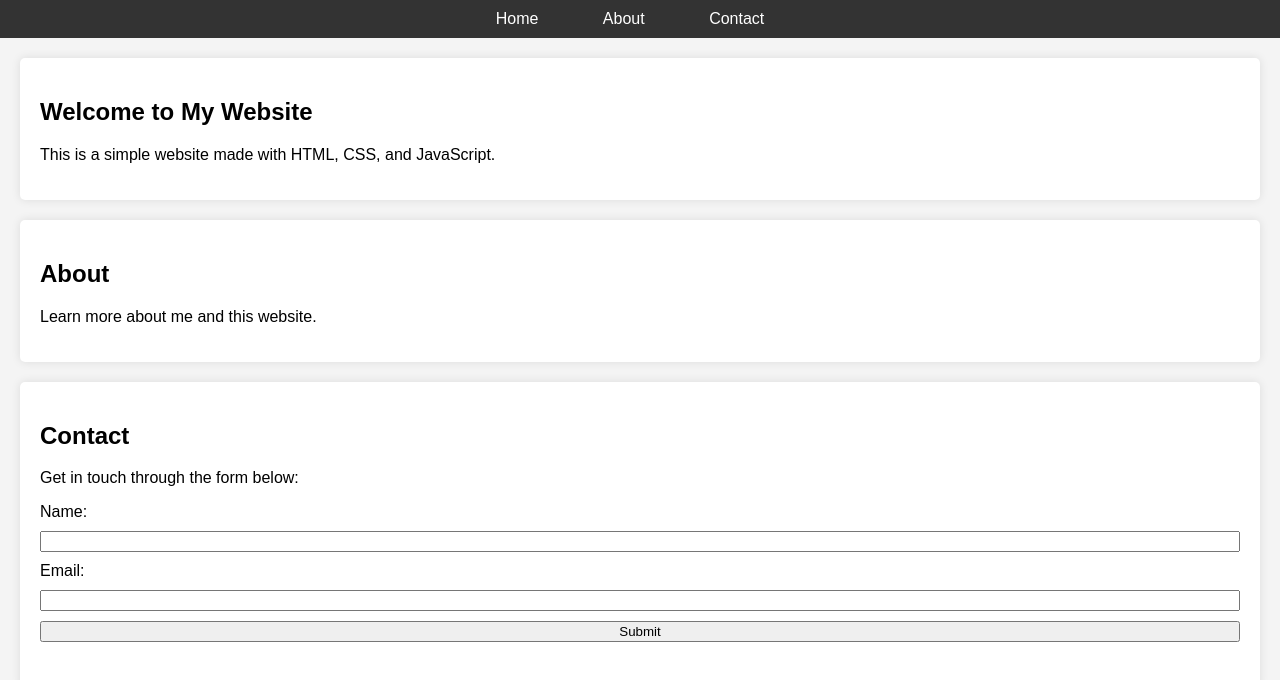
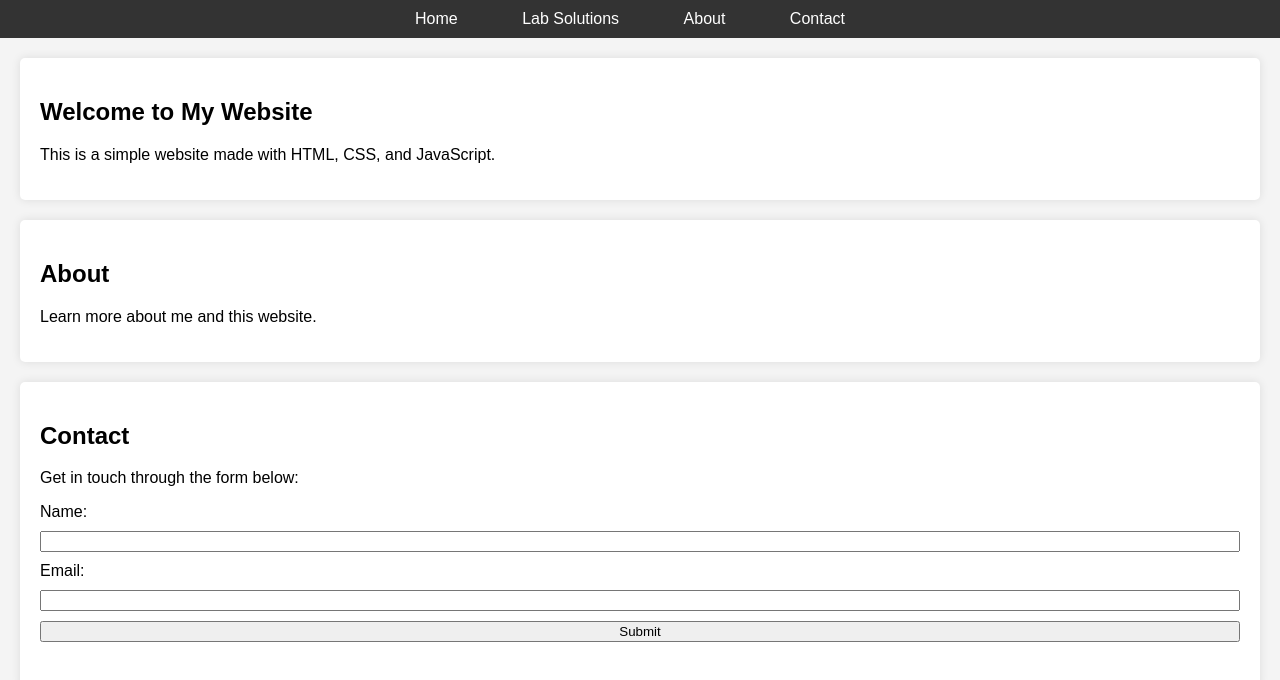
Before and after one commit to enjoy-ing/CS101, a plain HTML site: page index.html in a window 1280 px wide. Drawn offline with Linux system fonts and the light colour scheme.

Commit message:
Update index.html

```diff
--- a/index.html
+++ b/index.html
@@ -11,6 +11,7 @@
         <nav>
             <ul>
                 <li><a href="#home">Home</a></li>
+                <li><a href="lab-solutions.html">Lab Solutions</a></li>
                 <li><a href="#about">About</a></li>
                 <li><a href="#contact">Contact</a></li>
             </ul>
```
